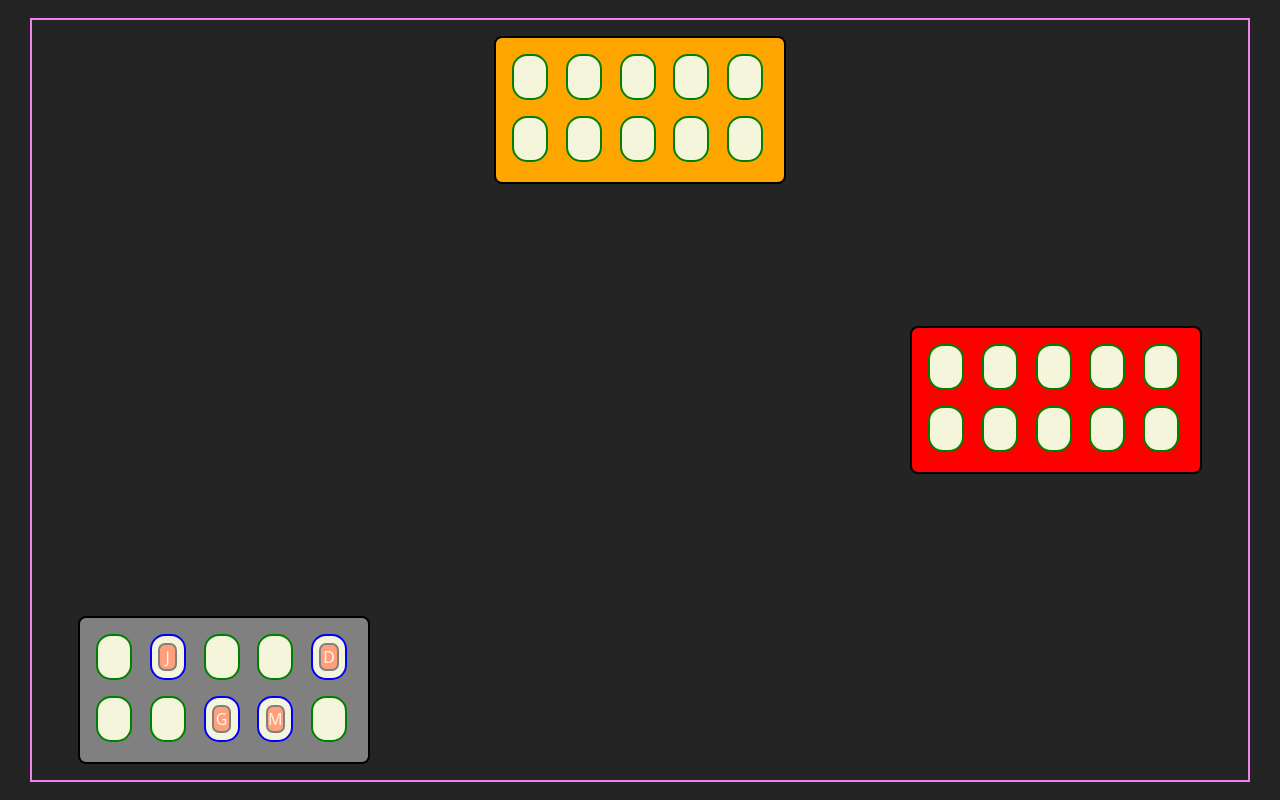
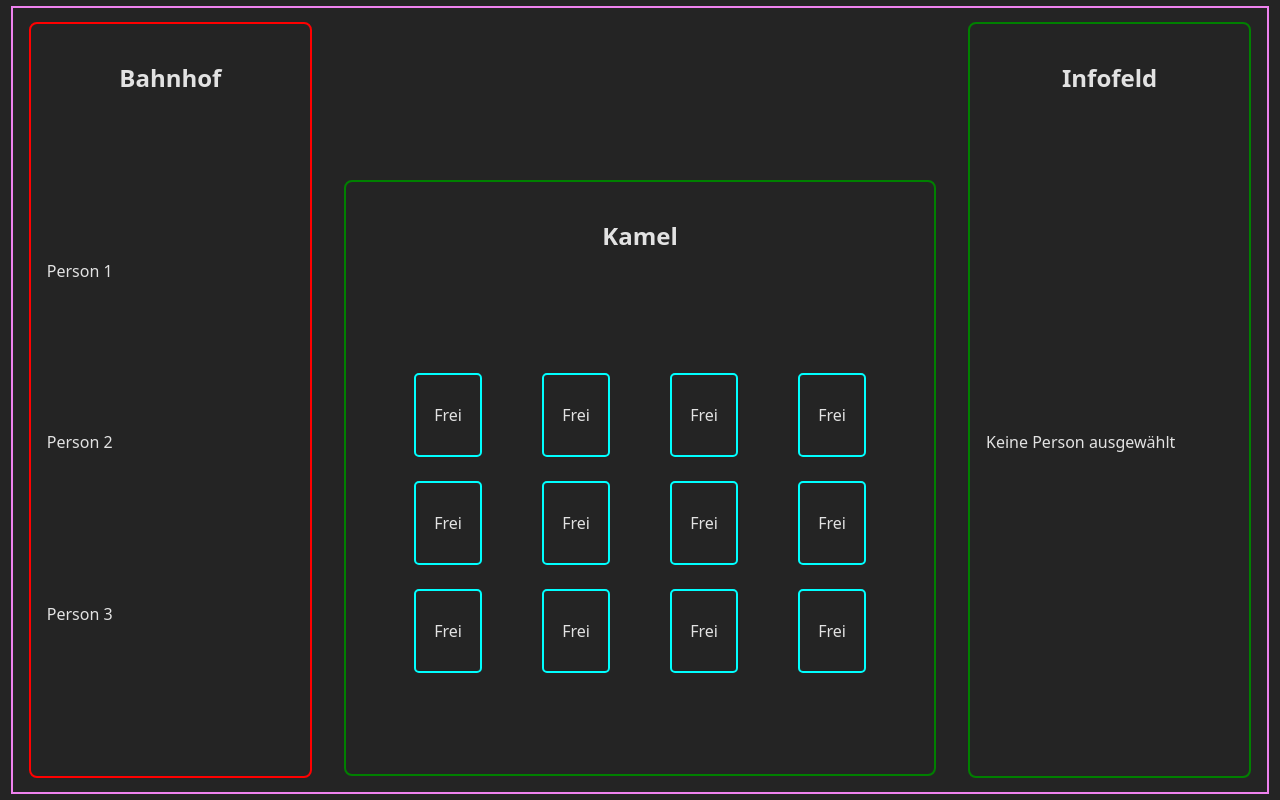
Before and after one commit to dus-tin9/Caravan-Chaos, a React (Vite) app in the folder my-app/: page / in a window 1280 px wide. Built offline with nearby package versions, Linux system fonts and the light colour scheme.

Commit message:
LevelLayout neu Designed
Drag and Drop entfernt;
klick to move funktioniert vom Bahnhof und innerhalb der Sitzgruppe;

Infos zu ausgewählter Person auf Infofeld sichtbar

```diff
--- /dev/null
+++ b/my-app/src/components/Bahnhof.jsx
@@ -0,0 +1,24 @@
+export default function Bahnhof({setSelectedPerson, people, setpeople}) {
+
+    const handleSelectPerson = (person) => {
+      setSelectedPerson(person);
+    };
+
+return(
+
+
+      <div className="Bahnhof">
+        <h2>Bahnhof</h2>
+        {// Die Intitialen Personen af dem Bahnhof rendern; können ausgewählt werden
+         people.map((person) => (
+          <div
+            key={person.id}
+            onClick={() => handleSelectPerson(person)}
+            >
+            {person.name}{/* Hier eine Display Karte statt einfach nur Namen implementieren (extra Component)  Bild, Name */}
+          </div>
+        ))}
+      </div>
+
+);
+}
--- /dev/null
+++ b/my-app/src/components/Infofeld.jsx
@@ -0,0 +1,22 @@
+export default function Infofeld({setSelectedPerson, selectedPerson}){
+
+
+return(
+<div className="Infofeld">
+    <h2>Infofeld</h2>
+    {selectedPerson ? (
+            <div>
+                <p><strong>Name:</strong> {selectedPerson.name}</p>
+                <p>Status: Ausgewählt</p>
+            </div>
+        ) :
+        ( <p>Keine Person ausgewählt</p>)
+    }
+
+</div>
+
+)
+
+
+
+}
--- a/my-app/src/components/Level.jsx
+++ b/my-app/src/components/Level.jsx
@@ -1,35 +1,57 @@
 import { useState } from "react";
-import { DndProvider } from "react-dnd";
-import { HTML5Backend } from "react-dnd-html5-backend";
-import SeatGroup from './SeatGroup.jsx'
+import Bahnhof from './Bahnhof.jsx'
+import Spielfeld from './Spielfeld.jsx'
+import Infofeld from './Infofeld.jsx'
+
+// Liste von Leuten am Bahnhof
+const initialPeople = [
+  { id: 1, name: "Person 1" },
+  { id: 2, name: "Person 2" },
+  { id: 3, name: "Person 3" },
+  ];
+
+// Sitzgruppe als grid erzeugen
+const createSeatGrid = (rows, cols) =>
+  Array.from({ length: rows }, (_, rowIndex) =>
+    Array.from({ length: cols }, (_, colIndex) => ({
+
+      // Sitz besteht aus ID und Person auf Sitz
+      id: `${rowIndex}-${colIndex}`,
+      occupant: null,
+
+    }))
+  );
 
 
 export default function Level() {
 
-  // Initialisiere State mit Sitzverteilung die zum Start des Levels vorgesehen ist; null für unbesetzte Plätze
-  const [groups, setGroups] = useState({
-    Station:[ null,      "J",     null,      null,      "D",
-              null,     null,      "G",       "M",      null,],
+  // Initialisiere States für Personen am Bahnhof
+    const [people, setPeople] = useState(initialPeople);
+  // Sitzgruppe in der Mitte
+    const [seats, setSeats] = useState(createSeatGrid(4, 3));
+  // und Ausgewählte Person
+    const [selectedPerson, setSelectedPerson] = useState(null);
 
-    Camel1: [ null,     null,     null,      null,     null,
-              null,     null,     null,      null,     null, ],
-
-    Camel2: [ null,     null,     null,      null,     null,
-              null,     null,     null,      null,     null, ],
-  });
 
     return(
-    <div className='Level'>
-        <DndProvider backend={HTML5Backend}>
-          {Object.entries(groups).map(([groupId, seats]) => (
-            <SeatGroup
-                key={groupId}
-                groupId={groupId}
-                seats={seats}
-                setGroups={setGroups}
-            />
-          ))}
-        </DndProvider>
+    <div className="Level">
+      <Bahnhof
+        setSelectedPerson={setSelectedPerson}
+        people={people}
+        setPeople={setPeople}
+        />
+
+      <Spielfeld
+        selectedPerson={selectedPerson}
+        setSelectedPerson={setSelectedPerson}
+        seats={seats}
+        setSeats={setSeats}
+        setPeople={setPeople}
+        />
+
+      <Infofeld
+        selectedPerson={selectedPerson}
+        />
     </div>
   );
 
--- a/my-app/src/components/Person.jsx
+++ /dev/null
@@ -1,19 +0,0 @@
-import { useDrag } from "react-dnd";
-
-
-export default function Person({ id, groupId, seatIndex }){
-
-  const [{ isDragging }, drag] = useDrag(() => ({
-    type: "PERSON",
-    item: { id, fromGroupId: groupId, fromSeatIndex: seatIndex },
-    collect: (monitor) => ({
-      isDragging: monitor.isDragging(),
-    })
-  }));
-
-  return(
-    <div ref={drag} className={`Person ${isDragging ? "moving" : "seated"}`}>
-      { id }
-    </div>
-  );
-}
--- a/my-app/src/components/Seat.jsx
+++ /dev/null
@@ -1,34 +0,0 @@
-import { useDrop } from "react-dnd"
-import Person from "./Person.jsx"
-
-export default function Seat({ groupId, seatIndex, person, setGroups }) {
-
-  const [{ isOver, canDrop }, drop] = useDrop(() => ({
-    accept: "PERSON",
-    drop: (item) =>{
-      setGroups((prevGroups) => {
-        const newGroups = structuredClone(prevGroups);
-
-        newGroups[item.fromGroupId][item.fromSeatIndex] = null;
-        newGroups[groupId][seatIndex] = item.id;
-
-        return newGroups;
-      });
-    },
-    collect: (monitor) => ({
-      isOver: monitor.isOver(),
-      canDrop: monitor.canDrop(),
-    }),
-  }));
-
-    return(
-        <div ref={drop} className={`Seat ${ person ? "taken" : isOver ? "hovered" : "free" }`}>
-          {person && <Person
-                      id={person}
-                      groupId={groupId}
-                      seatIndex={seatIndex}
-                      />
-          }
-        </div>
-    );
-}
--- a/my-app/src/components/SeatGroup.jsx
+++ /dev/null
@@ -1,21 +0,0 @@
-import Seat from './Seat.jsx'
-
-
-export default function SeatGroup({groupId, seats, activePersonSeat, setActivePersonSeat, setGroups}) {
-
-  return (
-      <div className={ `SeatGroup ${groupId}`}>
-        {seats.map((person, index) => (
-          <Seat
-            key={`${groupId}-Seat-${index}`}
-            groupId={groupId}
-            seatIndex={index}
-            person={person}
-            activePersonSeat={activePersonSeat}
-            setActivePersonSeat={setActivePersonSeat}
-            setGroups={setGroups}
-          />
-        ))}
-      </div>
-  );
-}
--- /dev/null
+++ b/my-app/src/components/Sitz.jsx
@@ -0,0 +1,9 @@
+export default function Sitz({occupant}) {
+
+    return(
+        <div className={`Sitz ${occupant ? "besetzt" : "frei" }`}>
+            {occupant ? occupant.name : "Frei" }
+        </div>
+
+    )
+}
--- /dev/null
+++ b/my-app/src/components/Spielfeld.jsx
@@ -0,0 +1,94 @@
+
+import Sitz from './Sitz.jsx'
+
+export default function Spielfeld({selectedPerson, setSelectedPerson, seats, setSeats, setPeople}){
+
+    // Person die bereits auf Sitz sitzt entfernen um sie neu zu platzieren
+    const removePersonFromSeats = (grid, personId) => {
+        return grid.map((row) =>
+            row.map((seat) => {
+                if (seat.occupant?.id === personId) {
+                    return { ...seat, occupant: null };
+                }
+                return seat;
+            })
+        );
+    };
+
+
+    // Wenn auf einen Leeren Platz gedrückt wird
+    const handleSeatClick = (rowIndex, colIndex) => {
+        // Es muss eine Person ausgewählt sein
+        if (!selectedPerson) return;
+
+        // Ändere Plätze ab
+        setSeats((prevSeats) => {
+            // Person von altem Platz entfernen
+            let updated = removePersonFromSeats(prevSeats, selectedPerson.id);
+
+            // Person auf neuen Platz setzen
+            return updated.map((row, rIdx) =>
+                row.map((seat, cIdx) => {
+                    if (rIdx === rowIndex && cIdx === colIndex && !seat.occupant) {
+                        return { ...seat, occupant: selectedPerson };
+                    }
+                return seat;
+                })
+            )
+        });
+
+        // Person aus Bahnhofliste entfernen
+        setPeople((prevPeople) =>
+            prevPeople.filter((person) => person.id !== selectedPerson.id)
+        );
+
+        // Person als Ausgewählte Person entfernen
+        setSelectedPerson(null);
+    }
+
+    // Wenn auf besetzten Sitz gedrückt wird
+    const handleSeatPersonClick = (person) => {
+        setSelectedPerson(person);
+    };
+
+    return(
+      <div className="Spielfeld">
+        <h2>Kamel</h2>
+            <div className="Sitze">
+                {seats.map((row, rowIndex) => (
+                    <div key={rowIndex} className={`Row-${rowIndex}`}>
+
+                        {row.map((seat, colIndex) => (
+                            <div
+                            key={seat.id}
+                            onClick={() => handleSeatClick(rowIndex, colIndex)}
+                            className={`Row-${rowIndex}-Seat-${colIndex}`}
+                            >
+
+                                {seat.occupant ? (
+                                    <div
+                                        onClick={ (e) => {
+                                         // handleSeatClick abbrechen und ersetzen falls Person auf
+                                            e.stopPropagation();
+                                            handleSeatPersonClick(seat.occupant);
+                                        }}
+                                    >
+                                    <Sitz
+                                        occupant={seat.occupant}
+                                    />
+                                    </div>
+                                    ):  <Sitz
+                                            occupant={null}
+                                        />
+                                }
+
+                            </div>
+                        ))}
+
+                    </div>
+                ))}
+            </div>
+      </div>
+
+    );
+}
--- a/my-app/src/styling/index.css
+++ b/my-app/src/styling/index.css
@@ -24,44 +24,84 @@ body {
   min-height: 100vh;
 }
 
+h2{
+  height: 4vh;
+  justify-self: center;
+}
+
 .Level{
-  width: 95vw;
-  height: 95vh;
+  width: 98vw;
+  height: 98vh;
   display: flex;
-  justify-content: space-around;
-  gap: 2rem;
+  justify-content: flex-start;
+  align-items: center;
   border: 2px solid violet;
 }
 
-.SeatGroup{
+.Bahnhof{
   width: 20vw;
-  height: 14vh;
+  height: 90vh;
   padding: 2vh;
   margin: 2vh;
-  border: 2px solid black;
+  border: 2px solid red;
   border-radius: 8px;
 
   display: grid;
   gap: 1vw;
 }
 
+.Spielfeld{
+  width: 45vw;
+  height: 70vh;
+  padding: 2vh;
+  margin: 2vh;
+  border: 2px solid green;
+  border-radius: 8px;
+  align-self: end;
 
-.SeatGroup.Camel1{
-  grid-template-columns: repeat(5, 1fr);
-  background: orange;
+  display: grid;
+  gap: 1vw;
+}
+
+.Level .Sitze{
+  width: 40vw;
+  height: 60vh;
+  align-self: center;
+  justify-self: center;
+
+  display: grid;
+  grid-template-columns: auto auto auto auto;
+  justify-content: space-around;
+  align-content: space-around;
 }
 
 
-.SeatGroup.Camel2{
-  grid-template-columns: repeat(5, 1fr);
-  background: red;
-  align-self: center;
+.Sitz{
+  width: 5vw;
+  height: 10vh;
+  border-radius: 5px;
+  border: 2px solid aqua;
+  margin: 3vh;
+  display: flex;
+  justify-content: center;
+  align-items: center;
 }
 
-.SeatGroup.Station{
-  grid-template-columns: repeat(5, 1fr);
-  background: grey;
-  align-self: flex-end;
+.Sitz.besetzt{
+  border-color: orange;
+}
+
+
+.Infofeld{
+  width: 20vw;
+  height: 90vh;
+  padding: 2vh;
+  margin: 2vh;
+  border: 2px solid green;
+  border-radius: 8px;
+
+  display: grid;
+  gap: 1vw;
 }
 
 .Seat{
@@ -74,36 +114,3 @@ body {
   justify-content: center;
   align-items: center;
 }
-
-.Seat.free{
-  border-color: green;
-}
-
-.Seat.taken{
-  border-color: blue;
-}
-
-.Seat.hovered{
-  border-color: hotpink;
-}
-
-.Person{
-  width: 1.2vw;
-  height: 3vh;
-  border: 2px solid grey;
-  border-radius: 7px;
-  background-color: lightsalmon;
-  display: flex;
-  justify-content: center;
-  align-items: center;
-}
-
-.Person.moving{
-  width: 1.2vw;
-  height: 3vh;
-  border: 2px solid grey;
-  border-radius: 7px;
-  background-color: lightgreen;
-  opacity: 0;
-  cursor: grab;
-}
```
